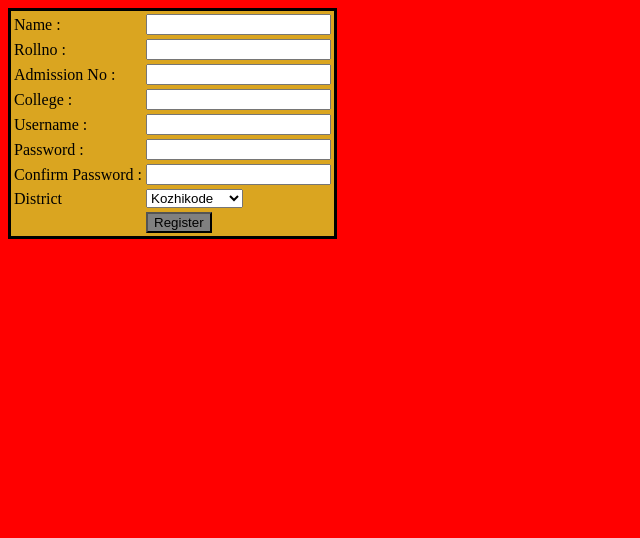
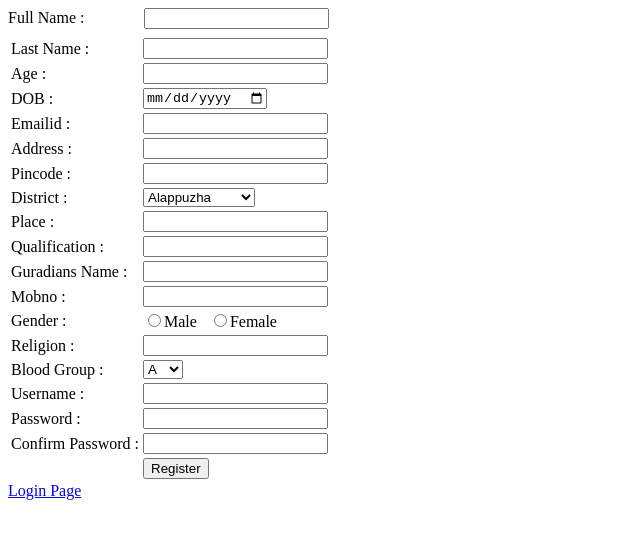
Before and after one commit to rishi6670/ICTA-, a website: page html_css/register.html in a window 1280 px wide. Shown: the whole page, without its empty margins (0-640 px from the left). Drawn offline with Linux system fonts and the light colour scheme.

Commit message:
home work registration

```diff
--- a/html_css/register.html
+++ b/html_css/register.html
@@ -5,25 +5,92 @@
     <meta name="viewport" content="width=device-width, initial-scale=1.0">
     <meta http-equiv="X-UA-Compatible" content="ie=edge">
     <title>Document</title>
-    <link rel="stylesheet" href="styles.css">
 </head>
-<body class="imag">
+<body>
     <table>
         <tr>
-            <td>Name :</td>
+            <tr>Full Name :</tr> &nbsp; &nbsp; &nbsp; &nbsp; &nbsp; &nbsp; &nbsp;
+            <tr><input type="text"></tr>
+        </tr>
+        <tr>
+            <td>Last Name :</td>
             <td><input type="text"></td>
         </tr>
         <tr>
-            <td>Rollno :</td>
+            <td>Age :</td>
+            <td><input type="number"></td>
+        </tr>
+        <tr>
+            <td>DOB :</td>
+            <td><input type="date"></td>
+        </tr>
+        <tr>
+            <td>Emailid :</td>
             <td><input type="text"></td>
         </tr>
         <tr>
-            <td>Admission No :</td>
+            <td>Address :</Address></td>
             <td><input type="text"></td>
         </tr>
         <tr>
-            <td>College :</td>
+            <td>Pincode :</td>
+            <td><input type="number"></td>
+        </tr>
+        <tr>
+            <td>District :</td>
+            <td>
+                <select>
+                    <option>Alappuzha</option>
+                    <option>Trivandrum</option>
+                    <option>Kollam</option>
+                    <option>Pathanamthitta</option>
+                    <option>Kottyam</option>
+                    <option>Idukki</option>
+                    <option>Ernakulam</option>
+                    <option>Thrissur</option>
+                    <option>palakkad</option>
+                    <option>Malappuram</option>
+                    <option>Calicut</option>
+                    <option>Kannur</option>
+                    <option>Kasargode</option>
+                </select>
+            </td>
+        </tr>
+        <tr>
+            <td>Place :</td>
             <td><input type="text"></td>
+        </tr>
+        <tr>
+            <td>Qualification :</td>
+            <td><input type="text"></td>
+        </tr>
+        <tr>
+            <td>Guradians Name :</td>
+            <td><input type="text"></td>
+        </tr>
+        <tr>
+            <td>Mobno :</td>
+            <td><input type="number"></td>
+        </tr>
+        <tr>
+            <td>Gender :</td>
+            <td><input type="radio">Male &nbsp;
+            <input type="radio">Female </td>
+        </tr>
+        <tr>
+            <td>Religion :</td>
+            <td><input type="text"></td>
+        </tr>
+        <tr>
+            <td>Blood Group :</td>
+            <td>
+                <select>
+                    <option>A</option>
+                    <option>B</option>
+                    <option>AB</option>
+                    <option>O</option>
+                </select>
+            </td>
         </tr>
         <tr>
             <td>Username :</td>
@@ -35,22 +102,13 @@
         </tr>
         <tr>
             <td>Confirm Password :</td>
-            <td><input type="password"></td>
-        </tr>
-        <tr>
-            <td>District</td>
-            <td>
-                <select>
-                    <option value="">Kozhikode</option>
-                    <option value="">Malappuram</option>
-                </select>
-            </td>
-
+            <td><input type="password" name="" id=""></td>
         </tr>
         <tr>
             <td></td>
-            <td><button class="mybutton">Register</button></td>
+            <td><input type="button" value="Register"></td>
         </tr>
     </table>
+<a href="http://127.0.0.1:1234/login.html">Login Page</a>
 </body>
 </html>
```
